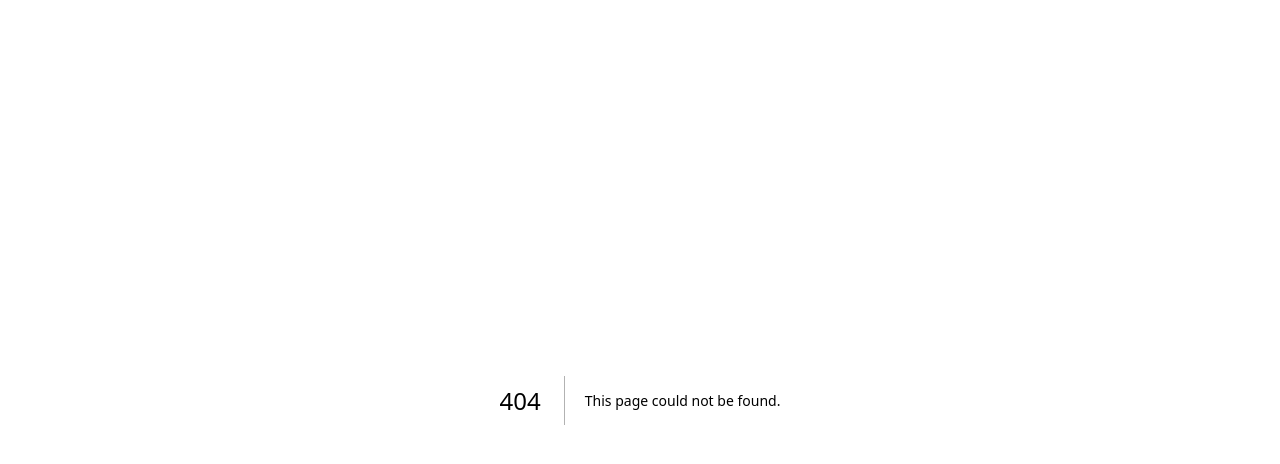
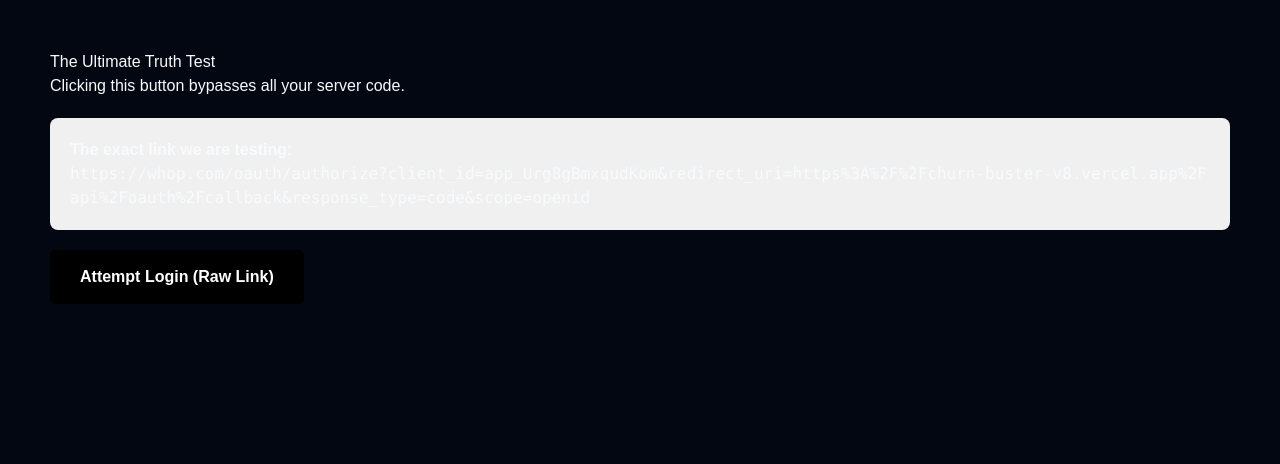
Before and after one commit to Sourasish2503/churn-buster-v8, a Next.js app: page /test-login in a window 1280 px wide. Before the commit this address had no page. Shown: the top 464 px of the page. Built offline with nearby package versions, Linux system fonts and the light colour scheme.

Commit message:
Fix button ref type error

```diff
--- /dev/null
+++ b/app/test-login/page.tsx
@@ -0,0 +1,34 @@
+export default function TestPage() {
+  // 1. We HARDCODE everything to remove "variables" from the equation.
+  // Replace these with your EXACT values from the Dashboard.
+  const CLIENT_ID = "app_Urg8gBmxqudKom";
+  const REDIRECT_URI = "https://churn-buster-v8.vercel.app/api/oauth/callback";
+
+  // 2. We build the link manually.
+  const link = `https://whop.com/oauth/authorize?client_id=${CLIENT_ID}&redirect_uri=${encodeURIComponent(REDIRECT_URI)}&response_type=code&scope=openid`;
+
+  return (
+    <div style={{ padding: 50, fontFamily: 'sans-serif' }}>
+      <h1>The Ultimate Truth Test</h1>
+      <p>Clicking this button bypasses all your server code.</p>
+
+      <div style={{ marginTop: 20, padding: 20, background: '#f0f0f0', borderRadius: 8 }}>
+        <strong>The exact link we are testing:</strong><br/>
+        <code style={{ wordBreak: 'break-all' }}>{link}</code>
+      </div>
+
+      <a href={link} style={{
+        display: 'inline-block',
+        marginTop: 20,
+        padding: '15px 30px',
+        background: 'black',
+        color: 'white',
+        textDecoration: 'none',
+        borderRadius: 5,
+        fontWeight: 'bold'
+      }}>
+        Attempt Login (Raw Link)
+      </a>
+    </div>
+  );
+}
```
